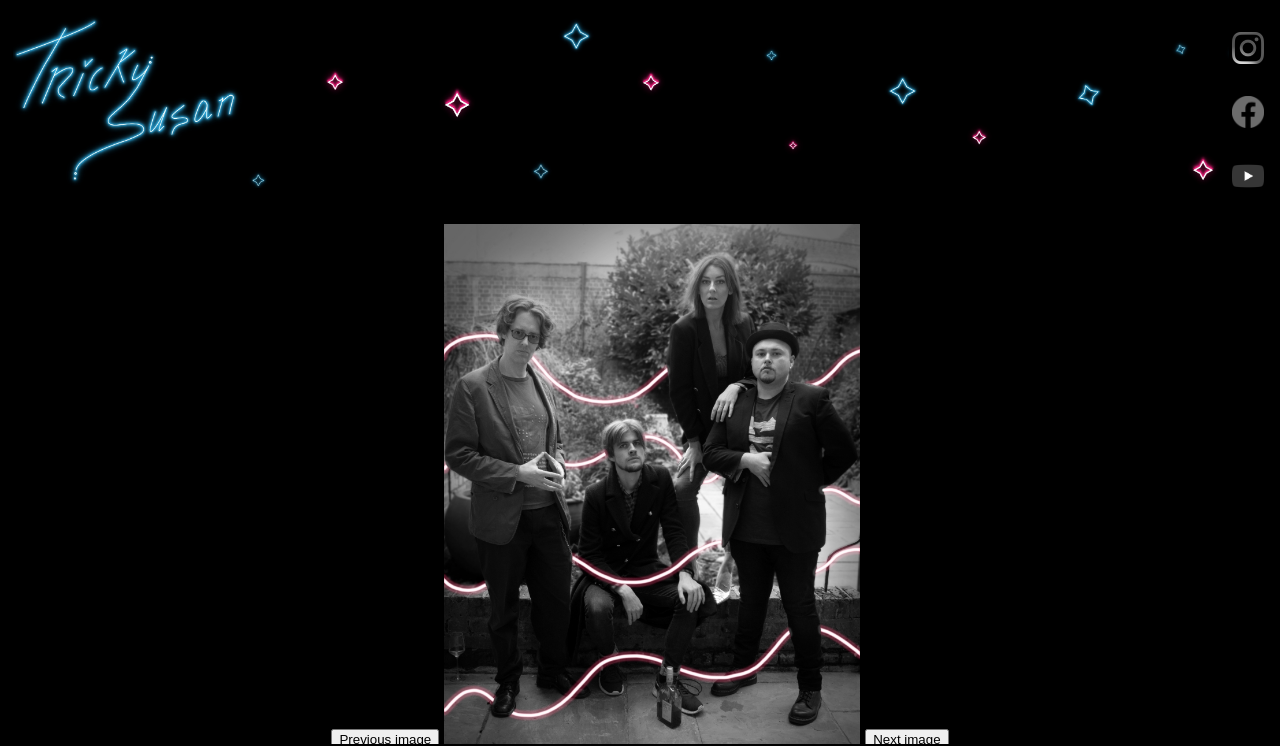
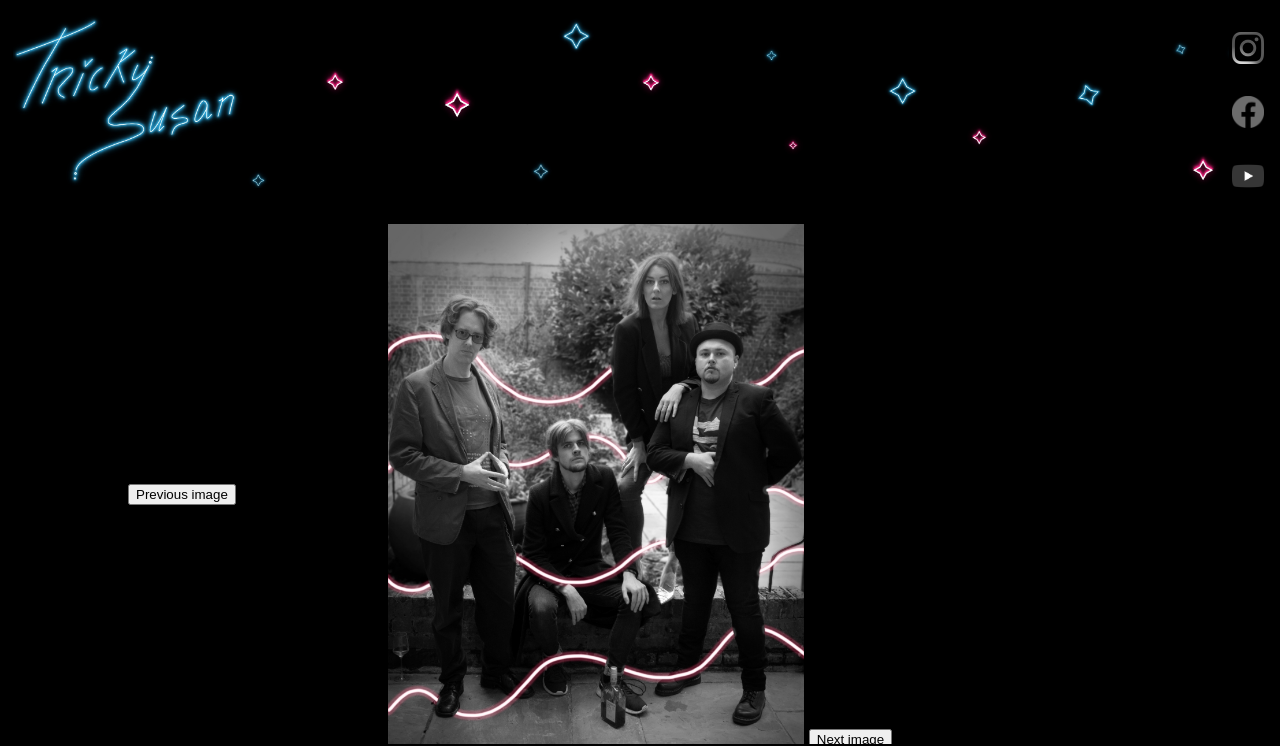
Before and after one commit to CodeKrakken/trickysusan, a PHP site: page / in a window 1280 px wide. Shown: the top 746 px of the page. Run offline with PHP 8.4, Linux system fonts and the light colour scheme.

Commit message:
Move previous button into position

```diff
--- a/public/main.js
+++ b/public/main.js
@@ -127,7 +127,7 @@ Vue.component('bio', {
 Vue.component('photos', {
   template: `
     <div id="photos">
-      <button v-on:click="previousImage()">Previous image</button>
+      <button v-on:click="previousImage()" id="previous-button">Previous image</button>
       <img v-bind:src="images[selectedImageIndex]" id="single-photo">
       <button v-on:click="nextImage()">Next image</button>
     </div>
--- a/public/style.css
+++ b/public/style.css
@@ -104,3 +104,9 @@ body {
   height: 30ch;
   padding-top: 3%
 }
+
+#previous-button {
+  position: absolute;
+  top: 50%;
+  left: 10%
+}
```
